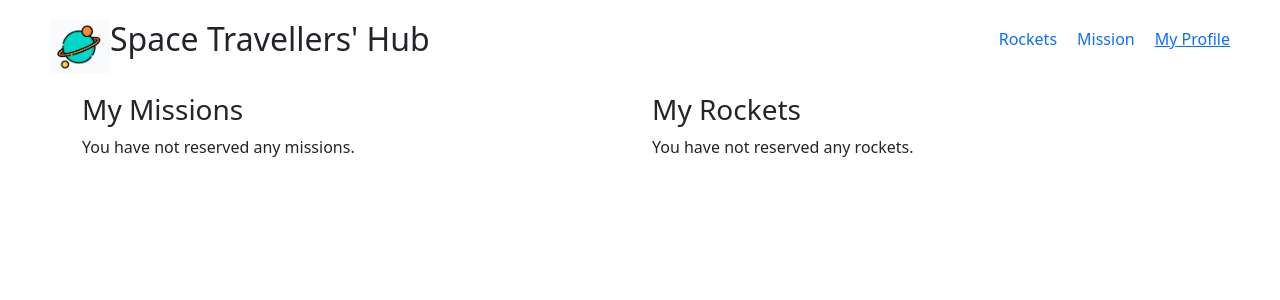
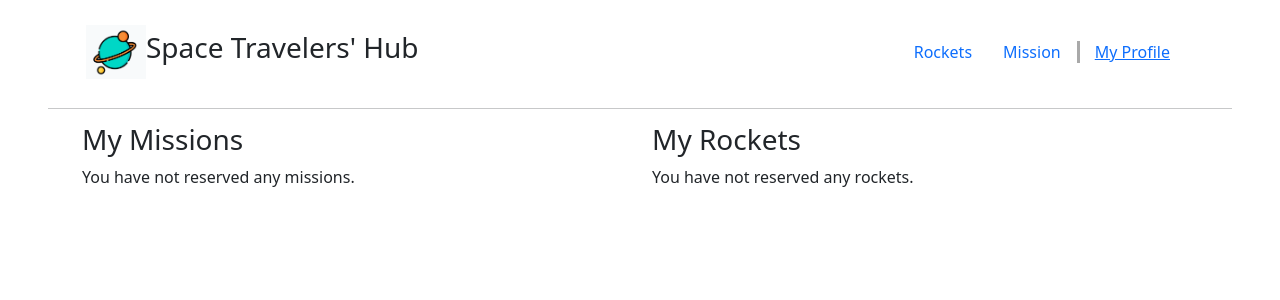
Before and after one commit to Zuwairanajma/space-travellers-app, a React (Create React App) app: page /MyProfile in a window 1280 px wide. Shown: the top 300 px of the page. Built offline with nearby package versions, Linux system fonts and the light colour scheme.

Commit message:
Update app style

```diff
--- a/src/App.js
+++ b/src/App.js
@@ -11,7 +11,10 @@ function App() {
         <Navigations />
         <Routes>
           <Route path="/" element={<Rockets />} />
-          <Route path="/MyProfile" element={<MyProfile />} />
+          <Route
+            path="/MyProfile"
+            element={<MyProfile style={{ borderRight: 'solid 1px darkgray' }} />}
+          />
           <Route path="/Mission" element={<Mission />} />
           <Route path="*" element={<h3>No Match</h3>} />
         </Routes>
--- a/src/components/Mission.js
+++ b/src/components/Mission.js
@@ -136,14 +136,19 @@ const Mission = () => {
   ));
 
   return (
-    <section className="m-3 mt-0 p-3 pt-0 table-responsive">
-      <table className="table table-striped table-bordered">
+    <section className="m-4 mt-0 p-3 pt-0 table-responsive">
+      <table
+        className="table table-striped table-bordered"
+        style={{
+          width: '98%', justifyContent: 'center', marginLeft: '10px', marginRight: '6px', marginTop: '10px',
+        }}
+      >
         <thead>
           <tr>
             <th width="150">Mission</th>
             <th className="Mission-desc">Description</th>
-            <th width="150">Status</th>
-            <th width="150"> </th>
+            <th width="145">Status</th>
+            <th width="145"> </th>
           </tr>
         </thead>
         <tbody>
--- a/src/components/MyProfile.js
+++ b/src/components/MyProfile.js
@@ -1,72 +1,3 @@
-// import React from 'react';
-// import { useSelector } from 'react-redux';
-// import '../styles/rockets.css';
-
-// const Mission = () => {
-//   const { missions } = useSelector((store) => store.missions);
-
-//   const myMissions = missions.filter((item) => item.reserved);
-//   if (myMissions.length === 0) {
-//     return (
-//       <table>
-//         <tr>
-//           <th>
-//             My Missions
-//           </th>
-//         </tr>
-//         <tr>
-//           <td><p>You have not reserved any missions.</p></td>
-//         </tr>
-//       </table>
-
-//     );
-//   }
-//   return (
-//     <table>
-//       <h3>My Missions</h3>
-//       <ul>
-//         {myMissions.map((item) => (
-//           <li key={item.id}>
-//             {item.name}
-//           </li>
-//         ))}
-//       </ul>
-//     </table>
-//   );
-// };
-
-// const Rocket = () => {
-//   const rockets = useSelector((state) => state.rockets);
-//   const myRockets = rockets.RocketList.filter((rocket) => rocket.reserved === true);
-//   if (myRockets.length === 0) {
-//     return (
-//       <section>
-//         <h3>My Rockets</h3>
-//         <p>You have not reserved any rockets</p>
-//       </section>
-//     );
-//   }
-//   return (
-//     <section>
-//       <h3>My Rockets</h3>
-//       <ol className="profile-list">
-//         {myRockets.map((rocket) => (
-//           <li key={rocket.id}>{rocket.name}</li>
-//         ))}
-//       </ol>
-//     </section>
-//   );
-// };
-
-// const MyProfile = () => (
-//   <section className="flex-style" style={{ display: 'flex' }}>
-//     <Rocket />
-//     <Mission />
-//   </section>
-// );
-
-// export default MyProfile;
-
 import { useSelector } from 'react-redux';
 import {
   Container, ListGroup, Row, Col,
@@ -82,14 +13,14 @@ const Rocket = () => {
   );
   if (myRockets.length === 0) {
     return (
-      <Col>
+      <Col style={{ marginTop: '10px' }}>
         <h3>My Rockets</h3>
         You have not reserved any rockets.
       </Col>
     );
   }
   return (
-    <Col>
+    <Col style={{ marginTop: '10px' }}>
       <h3>My Rockets</h3>
       <ListGroup as="ol">
         {myRockets.map((rocket) => (
@@ -108,14 +39,14 @@ const Mission = () => {
   const myMissions = missions.filter((item) => item.reserved);
   if (myMissions.length === 0) {
     return (
-      <Col>
+      <Col style={{ marginTop: '10px' }}>
         <h3>My Missions</h3>
         <p>You have not reserved any missions.</p>
       </Col>
     );
   }
   return (
-    <Col>
+    <Col style={{ marginTop: '10px' }}>
       <h3>My Missions</h3>
       <ListGroup as="ol">
         {myMissions.map((item) => (
--- a/src/components/Navigation.js
+++ b/src/components/Navigation.js
@@ -1,5 +1,6 @@
 import { NavLink } from 'react-router-dom';
-import '../styles/rockets.css';
+import { Container } from 'react-bootstrap';
+import 'bootstrap/dist/css/bootstrap.css';
 import logo from '../assets/spaceshiplogo.png';
 
 const links = [
@@ -7,31 +8,36 @@ const links = [
   { path: '/Mission', text: 'Mission' },
   { path: '/MyProfile', text: 'My Profile' },
 ];
+
 const Navigations = () => (
-  <div className="parent-header">
-    <nav className="Nav-start">
+  <>
+    <Container className="d-flex flex-wrap align-items-center p-3">
       <img
         className="Logo"
         src={logo}
         alt="Logo"
         style={{ width: '60px' }}
       />
-      <h2>Space Travellers&apos; Hub</h2>
-    </nav>
+      <h3>Space Travelers&apos; Hub</h3>
       <ul
-      className="lists-style"
-      style={{
-        display: 'flex', justifyContent: 'flex-end', gap: '20px', flex: '3',
-      }}
+        className="list-unstyled m-2 p-2 d-flex flex-wrap"
+        style={{ justifyContent: 'flex-end', flex: '2' }}
       >
         {links.map((link) => (
-        <li key={link.text} className="mappedlinks" style={{ listStyle: 'none' }}>
-          <NavLink className={({ isActive }) => (isActive ? 'active-link' : 'link')} to={link.path}>
+          <li key={link.text} className="m-2">
+            <NavLink
+              className={({ isActive }) => (isActive ? 'active-link' : 'link')}
+              to={link.path}
+              style={{ borderLeft: link.path === '/MyProfile' ? '3px solid darkgray' : 'none', paddingLeft: '15px' }}
+            >
               {link.text}
             </NavLink>
           </li>
         ))}
       </ul>
-  </div>
+    </Container>
+    <hr className="m-5 my-1" />
+  </>
 );
+
 export default Navigations;
--- a/src/components/Rockets.js
+++ b/src/components/Rockets.js
@@ -1,107 +1,3 @@
-// import { useSelector, useDispatch } from 'react-redux';
-// import { useEffect } from 'react';
-// import PropTypes from 'prop-types';
-// import '../styles/rockets.css';
-// import { fetchAPI, reservation } from '../redux/rocketSlice';
-
-// const RocketList = () => {
-//   const dispatch = useDispatch();
-//   const { RocketList, isLoading, error } = useSelector(
-//     (store) => store.rockets,
-//   );
-
-//   useEffect(() => {
-//     if (RocketList.length === 0) {
-//       dispatch(fetchAPI());
-//     }
-//   }, [dispatch, RocketList.length]);
-//   if (isLoading === true) {
-//     return <div>Loading...</div>;
-//   }
-//   if (isLoading === false) {
-//     return (
-//       <div data-testid="RocketList">
-//         {RocketList.map((item) => (
-//           <Rocket
-//             key={item.id}
-//             name={item.name}
-//             disc={
-//               item.reserved ? (
-//                 <div>
-//                   <span className="reserved">Reserved </span>
-//                   {item.disc}
-//                 </div>
-//               ) : (
-//                 item.disc
-//               )
-//             }
-//             image={item.images}
-//             Reservation={item.id}
-//             reservationState={
-//               item.reserved ? (
-//                 <button type="button" className="Reservation-revoked">
-//                   Cancel Reservation
-//                 </button>
-//               ) : (
-//                 <button type="button" className="Reservation">
-//                   Reserve rocket
-//                 </button>
-//               )
-//             }
-//           />
-//         ))}
-//       </div>
-//     );
-//   }
-//   return <div>{error}</div>;
-// };
-
-// const Rocket = (props) => {
-//   const dispatch = useDispatch();
-
-//   const
-//     {
-//       id, name, disc, image, Reservation, reservationState,
-//     } = props;
-//   const handleReservationClick = () => {
-//     dispatch(reservation(Reservation));
-//   };
-
-//   return (
-//     <div className="rocket1" key={id}>
-//       <img className="rocketlook" src={image} alt={name} />
-//       <div className="contentsA">
-//         <h4 className="rocektName">{name}</h4>
-//         <div className="rocketDesctext">{disc}</div>
-//         <div
-//           role="button"
-//           tabIndex="0"
-//           onClick={handleReservationClick}
-//           onKeyDown={(e) => {
-//             if (e.key === 'Enter') {
-//               handleReservationClick();
-//             }
-//           }}
-//         >
-//           {reservationState}
-//         </div>
-//       </div>
-//     </div>
-//   );
-// };
-
-// Rocket.propTypes = {
-//   id: PropTypes.string.isRequired,
-//   name: PropTypes.string.isRequired,
-//   disc: PropTypes.string.isRequired,
-//   image: PropTypes.string.isRequired,
-//   Reservation: PropTypes.number.isRequired,
-//   // eslint-disable-next-line react/forbid-prop-types
-//   reservationState: PropTypes.object.isRequired,
-// };
-
-// export default RocketList;
-
 import PropTypes from 'prop-types';
 import { useSelector, useDispatch } from 'react-redux';
 import { useEffect } from 'react';
@@ -148,6 +44,7 @@ const Rocket = ({ item, reservationAction }) => {
     } = item;
 
   return (
+    <section className="body-rockets">
       <div className="rocket1" key={id} data-testid="Rocket">
         <img className="rocketlook" src={images} alt={name} />
         <div className="contentsA">
@@ -184,6 +81,7 @@ const Rocket = ({ item, reservationAction }) => {
           </div>
         </div>
       </div>
+    </section>
   );
 };
 Rocket.propTypes = {
--- a/src/styles/mission.css
+++ b/src/styles/mission.css
@@ -1,11 +1,11 @@
 .Mission-desc {
-  font-size: 15px;
+  font-size: 14px;
   font-weight: 400;
 }
 
 .btn {
-  width: 150px;
-  font-size: 17px;
+  width: 140px;
+  font-size: 15px;
   background-color: rgb(94, 87, 87);
   height: 40px;
   color: white;
@@ -13,3 +13,12 @@
   text-align: center;
   display: flex;
 }
+
+.btns {
+  border: 1px solid darkgray;
+  width: 140px;
+  font-size: 15px;
+  background-color: rgb(240, 236, 236);
+  height: 40px;
+  color: black;
+}
--- a/src/styles/rockets.css
+++ b/src/styles/rockets.css
@@ -1,7 +1,7 @@
 .rocket1 {
   display: flex;
   margin: 10px;
-  margin-left: 70px;
+  margin-left: 10px;
 }
 
 .rocketlook {
@@ -63,7 +63,7 @@
 .parent-header {
   align-items: center;
   display: flex;
-  margin: 20px 50px;
+  margin: 40px 50px;
 }
 
 h2 {
```
Also changed, not shown: 1 other file (tests, documents, lock files or other folders). Lines whose indentation alone changed are shown as unchanged.
